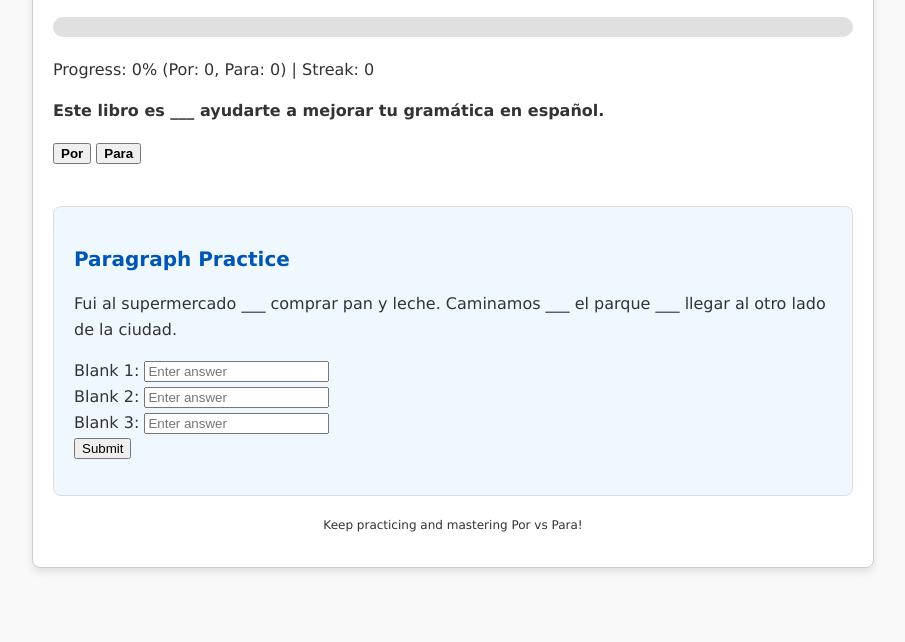
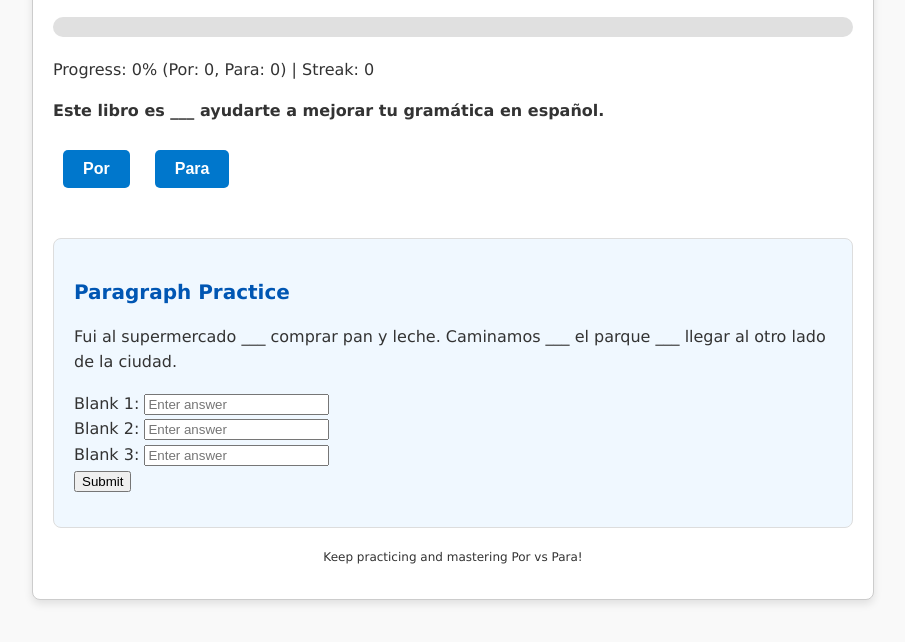
Before and after one commit to Tholyx57/Por-vs-para, a plain HTML site: page index.html in a window 1280 px wide. Shown: the part 110-752 px from the top of the page, without its empty margins (207-1112 px from the left). Drawn offline with Linux system fonts and the light colour scheme.

Commit message:
Update styles.css

```diff
--- a/styles.css
+++ b/styles.css
@@ -33,7 +33,24 @@ header h1 {
 header p {
   font-size: 14px;
   margin: 5px 0;
+}.answer-btn {
+  display: inline-block;
+  margin: 10px;
+  padding: 10px 20px;
+  font-size: 16px;
+  font-weight: bold;
+  border: none;
+  border-radius: 5px;
+  background-color: #0077cc;
+  color: white;
+  cursor: pointer;
+  transition: background-color 0.3s ease;
 }
+
+.answer-btn:hover {
+  background-color: #005fa3;
+}
+
 
 /* Progress bar */
 #progress-container {
```
